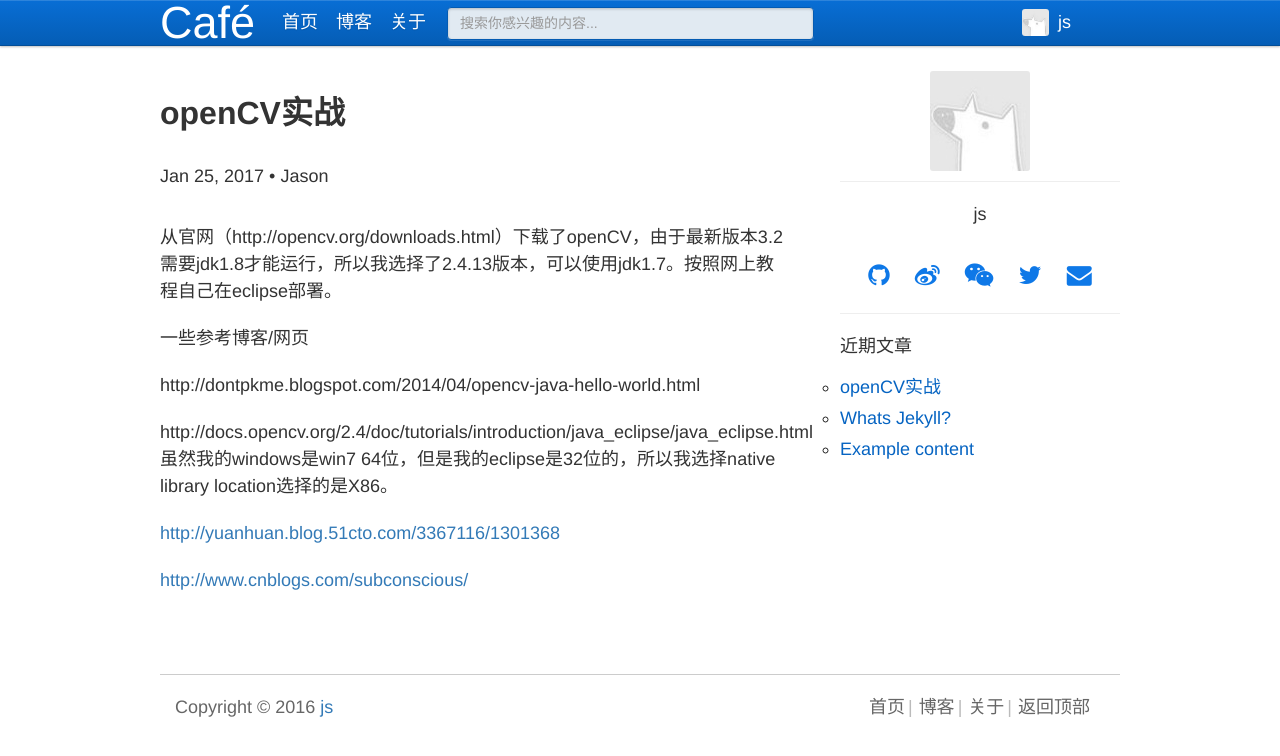
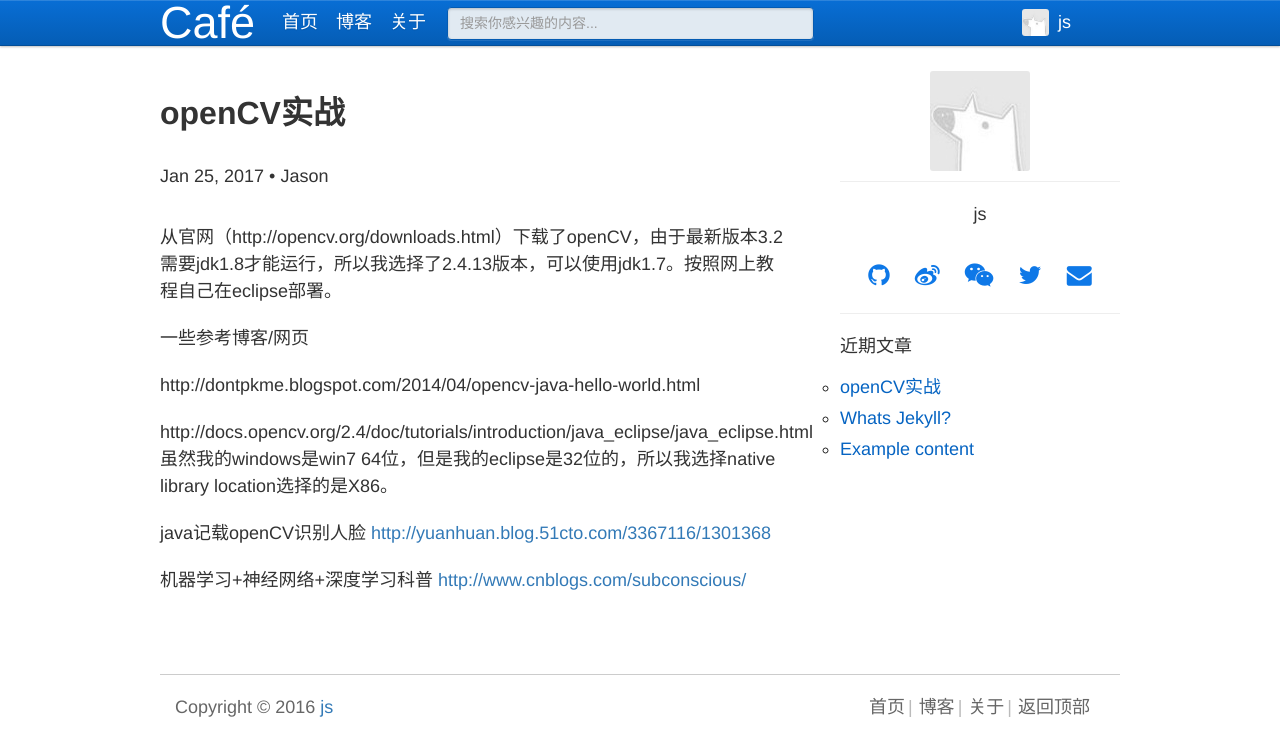
Before and after one commit to webbings/zhihustyleblog, a Jekyll site: the page built from _posts/2017-01-25-opencv.md, in a window 1280 px wide. Shown: the top 756 px of the page. Built offline with Jekyll 4.4.1, drawn with Linux system fonts in a browser that asks for light colours; comment, search, counter and statistics services are not loaded.

Commit message:
Update 2017-01-25-opencv.md

```diff
--- a/_posts/2017-01-25-opencv.md
+++ b/_posts/2017-01-25-opencv.md
@@ -19,6 +19,8 @@ http://docs.opencv.org/2.4/doc/tutorials/introduction/java_eclipse/java_eclipse.
 虽然我的windows是win7 64位，但是我的eclipse是32位的，所以我选择native library location选择的是X86。
 
 
+java记载openCV识别人脸
 [http://yuanhuan.blog.51cto.com/3367116/1301368](http://yuanhuan.blog.51cto.com/3367116/1301368)
 
+机器学习+神经网络+深度学习科普
 [http://www.cnblogs.com/subconscious/](http://www.cnblogs.com/subconscious/)
```
Also changed, not shown: other parts of _posts/2017-01-25-opencv.md (+1 -1 lines).
